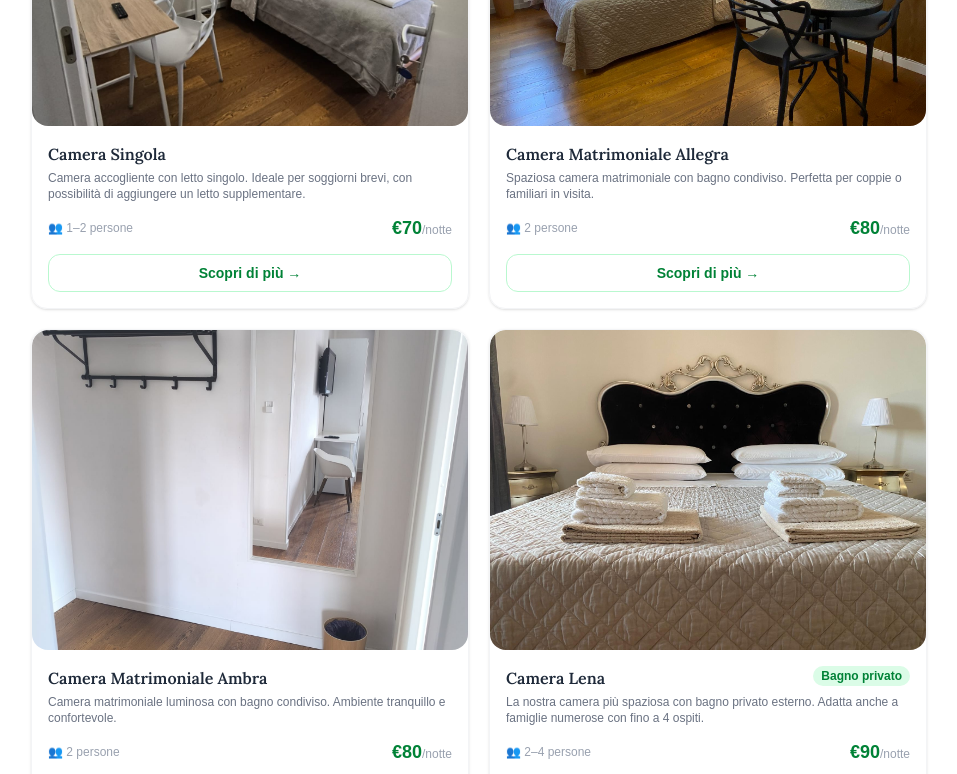
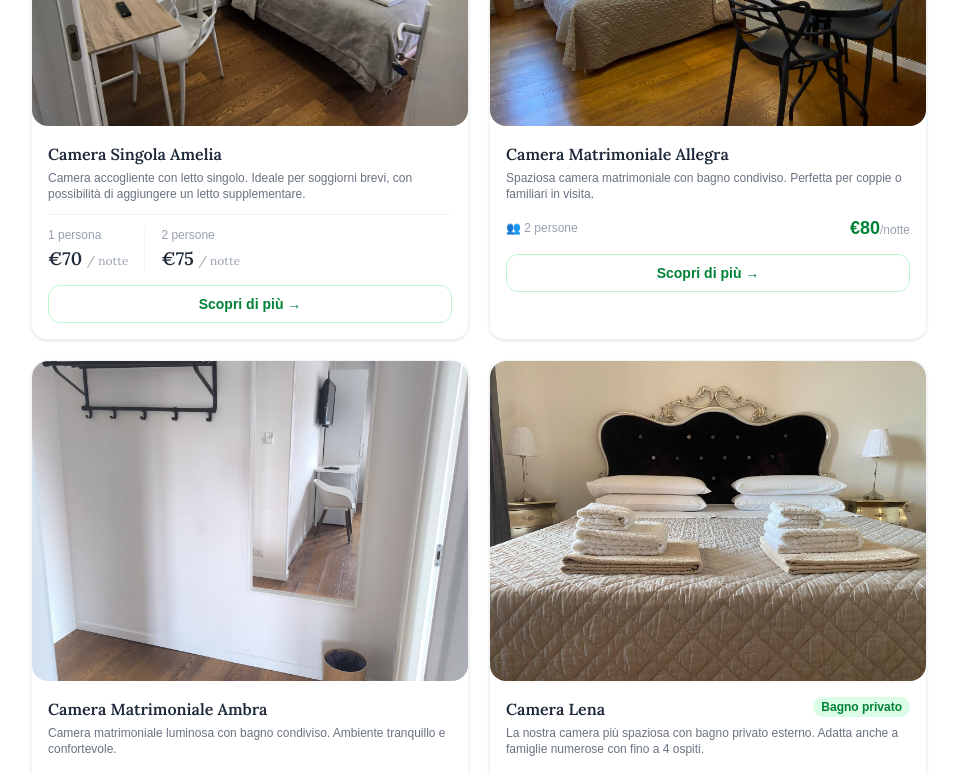
Before and after one commit to CasaAnia/sito-casaania, a Next.js app: page / in a window 1280 px wide. Shown: the part 1120-1894 px from the top of the page, without its empty margins (161-1118 px from the left). Built offline with nearby package versions, Linux system fonts and the light colour scheme.

Commit message:
Homepage: card Amelia con due tariffe

```diff
--- a/app/page.tsx
+++ b/app/page.tsx
@@ -9,9 +9,10 @@ const TEL_LINK = `tel:+39${PHONE}`
 
 const rooms = [
   {
-    name: 'Camera Singola',
+    name: 'Camera Singola Amelia',
     desc: 'Camera accogliente con letto singolo. Ideale per soggiorni brevi, con possibilità di aggiungere un letto supplementare.',
     price: 70,
+    price2: 75,
     guests: '1–2 persone',
     img: '/camere/singola/foto1.jpg',
     href: '/camere/singola',
@@ -125,10 +126,23 @@ export default function Home() {
                     )}
                   </div>
                   <p className="text-xs text-gray-500 mb-3">{room.desc}</p>
-                  <div className="flex items-center justify-between">
-                    <span className="text-xs text-gray-400">👥 {room.guests}</span>
-                    <span className="font-bold text-green-700 text-lg">€{room.price}<span className="text-xs font-normal text-gray-400">/notte</span></span>
-                  </div>
+                  {room.price2 ? (
+                    <div className="border-t border-gray-100 pt-3 flex gap-4">
+                      <div>
+                        <p className="text-xs text-gray-400 mb-0.5">1 persona</p>
+                        <p style={loraStyle} className="text-lg font-semibold text-gray-800">€{room.price} <span className="text-xs font-normal text-gray-400">/ notte</span></p>
+                      </div>
+                      <div className="border-l border-gray-100 pl-4">
+                        <p className="text-xs text-gray-400 mb-0.5">2 persone</p>
+                        <p style={loraStyle} className="text-lg font-semibold text-gray-800">€{room.price2} <span className="text-xs font-normal text-gray-400">/ notte</span></p>
+                      </div>
+                    </div>
+                  ) : (
+                    <div className="flex items-center justify-between">
+                      <span className="text-xs text-gray-400">👥 {room.guests}</span>
+                      <span className="font-bold text-green-700 text-lg">€{room.price}<span className="text-xs font-normal text-gray-400">/notte</span></span>
+                    </div>
+                  )}
                   <Link href={room.href} className="mt-3 block text-center text-sm text-green-700 font-semibold border border-green-200 rounded-xl py-2 hover:bg-green-50">
                     Scopri di più →
                   </Link>
```
